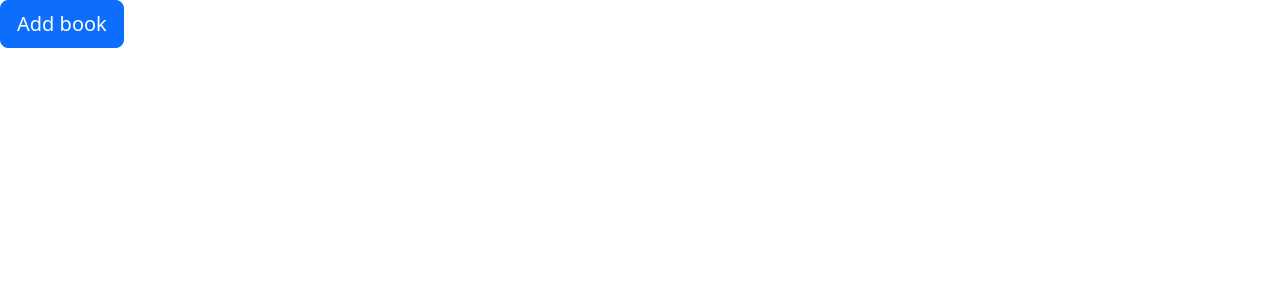
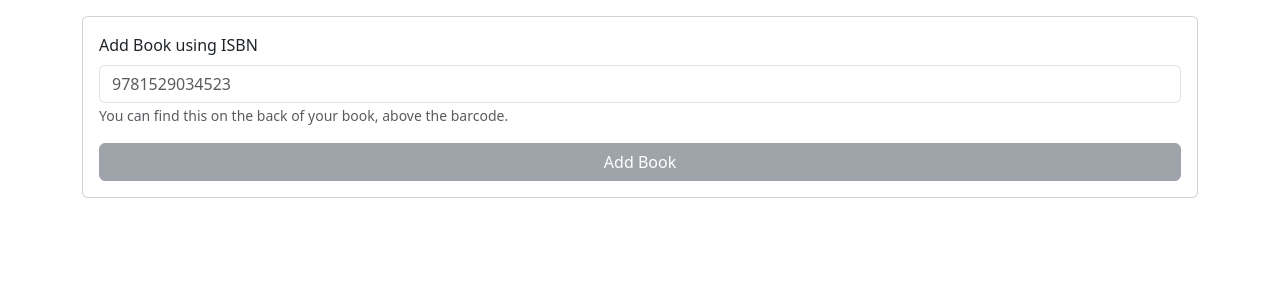
Before and after one commit to ljcoogan/youshouldread, a React (Vite) app in the folder frontend/: page / in a window 1280 px wide. Shown: the top 300 px of the page. Built offline with nearby package versions, Linux system fonts and the light colour scheme.

Commit message:
Add AddBookByIsbn component

```diff
--- a/frontend/src/App.jsx
+++ b/frontend/src/App.jsx
@@ -1,31 +1,10 @@
-import axios from 'axios'
+import 'bootstrap/dist/css/bootstrap.min.css';
+import AddBookByIsbn from './components/AddBookByIsbn'
 
-import AddBook from './components/AddBook'
-import 'bootstrap/dist/css/bootstrap.min.css';
-
-function App() {
-
-  const onSubmit = async (e) => {
-    e.preventDefault()
-    const formData = new FormData(e.target)
-    const json = Object.fromEntries(formData.entries())
-    json.isbn = json.isbn.toString()
-
-    const response = await axios
-      .post('http://localhost:3000/api/book/', json, {
-        headers: {
-        'Content-Type': 'application/json'
-        }
-      })
-
-    console.log(response)
-  }
-
+const App = () => {
   return (
     <>
-      <AddBook
-        onSubmit={onSubmit}
-      />
+      <AddBookByIsbn S/>
     </>
   )
 }
--- /dev/null
+++ b/frontend/src/components/AddBookByIsbn.jsx
@@ -0,0 +1,67 @@
+import Button from 'react-bootstrap/Button'
+import Card from 'react-bootstrap/Card'
+import Container from 'react-bootstrap/Container'
+import Form from 'react-bootstrap/Form'
+
+import axios from 'axios'
+import { useState, useEffect } from 'react'
+
+const postBookByIsbn = async () => {
+  const formData = new FormData(e.target)
+  const json = Object.fromEntries(formData.entries())
+
+  const response = await axios
+    .post(`http://localhost:3000/api/book/isbn/${json.isbn.toString()}`, json, {
+      headers: {
+      'Content-Type': 'application/json'
+      }
+    })
+
+  console.log(response.json())
+}
+
+const AddBookByIsbn = () => {
+  const [isbn, setIsbn] = useState('')
+
+  const onSubmit = (e) => {
+    e.preventDefault()
+  }
+
+  return (
+    <Container className="mt-3">
+      <Card>
+        <Card.Body>
+          <Form onSubmit={onSubmit}>
+            <Form.Group className="mb-3">
+              <Form.Label>Add Book using ISBN</Form.Label>
+              <Form.Control
+                type="text"
+                name="isbn"
+                placeholder="9781529034523"
+                aria-label="I S B N"
+                value={isbn}
+                onChange={(e) => setIsbn(e.target.value)}
+              />
+              <Form.Text className="text-muted">
+                You can find this on the back of your book, above the barcode.
+              </Form.Text>
+            </Form.Group>
+            <div className="d-grid gap-2">
+              <AddButton
+                isbn={isbn}
+              />
+            </div>
+          </Form>
+        </Card.Body>
+      </Card>
+    </Container>
+  )
+}
+
+const AddButton = ({ isbn }) => {
+  return isbn.length < 10
+    ? <Button variant="secondary" disabled>Add Book</Button>
+    : <Button variant="success" type="submit">Add Book</Button>
+}
+
+export default AddBookByIsbn
```
